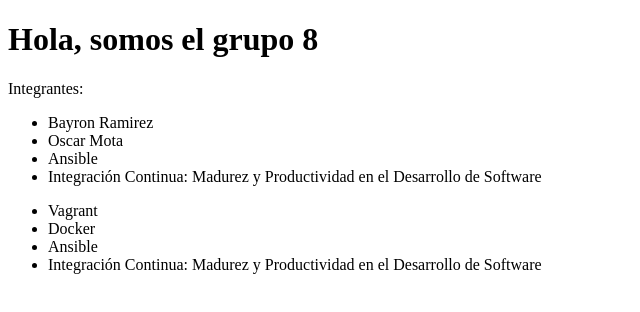
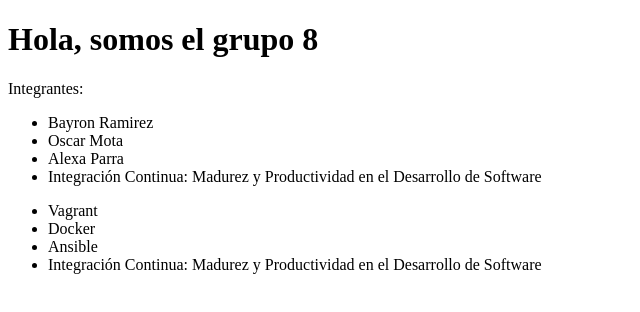
Before and after one commit to Oscar-Motta/grupo-8, a plain HTML site: page index.html in a window 1280 px wide. Shown: the full height of the page, 0-640 px from the left. Drawn offline with Linux system fonts and the light colour scheme.

Commit message:
Update index.html

```diff
--- a/index.html
+++ b/index.html
@@ -11,7 +11,7 @@
             <ul>
             <li>Bayron Ramirez</li>
             <li>Oscar Mota</li>
-            <li>Ansible</li>
+            <li>Alexa Parra</li>
             <li>Integración Continua: Madurez y Productividad en el Desarrollo de Software</li>
         </ul>
 
```
